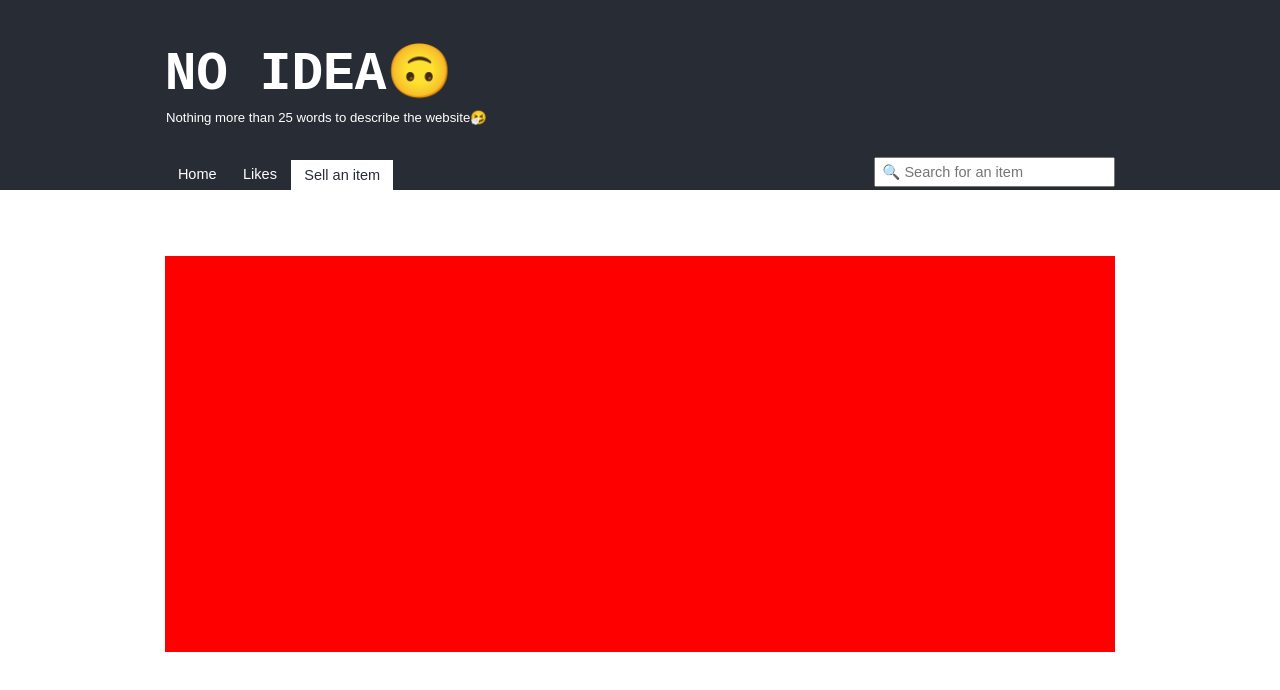
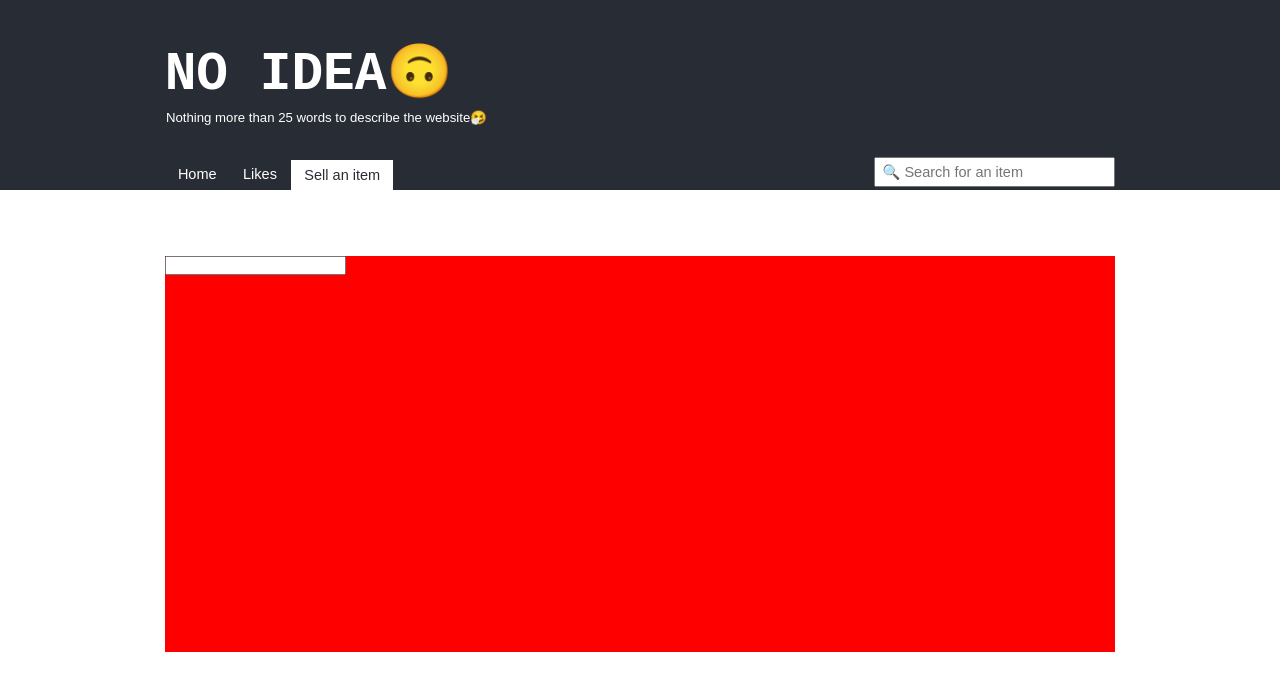
Before and after one commit to ashrofdev/UIbuy, a React (Create React App) app: page / in a window 1280 px wide. Both pictures are taken after a click on the button "Sell an item". Shown: the top 690 px of the page. Built offline with nearby package versions, Linux system fonts and the light colour scheme.

Commit message:
building sales page

```diff
--- a/src/Components/Sell/Sell.js
+++ b/src/Components/Sell/Sell.js
@@ -4,7 +4,7 @@ import './sell.css'
 const Sell = () => {
     return (
         <div className="sell-page">
-
+            <input/>
         </div>
     );
 };
```
